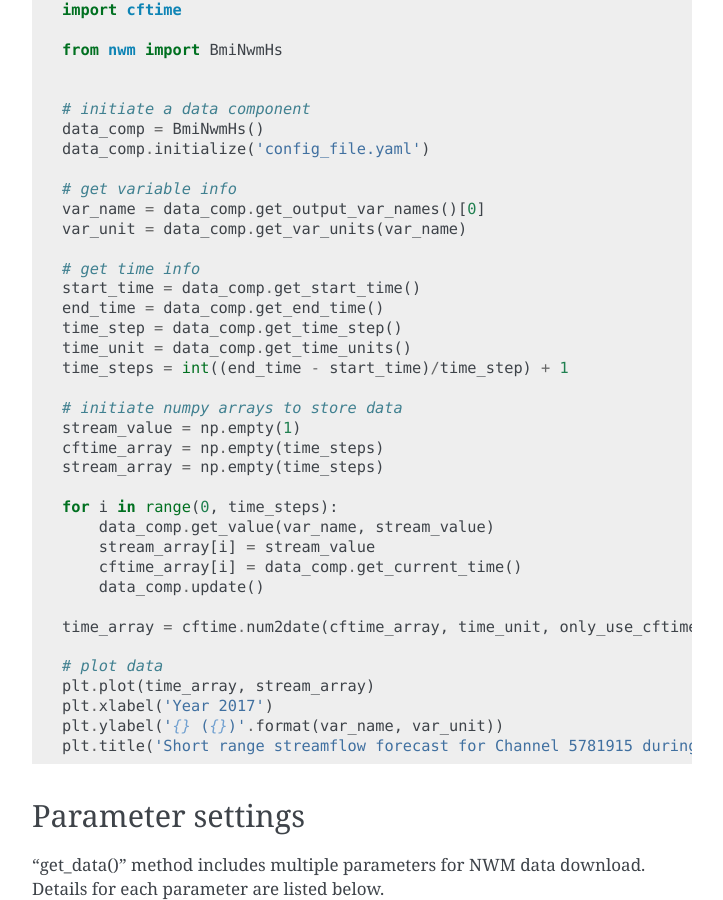
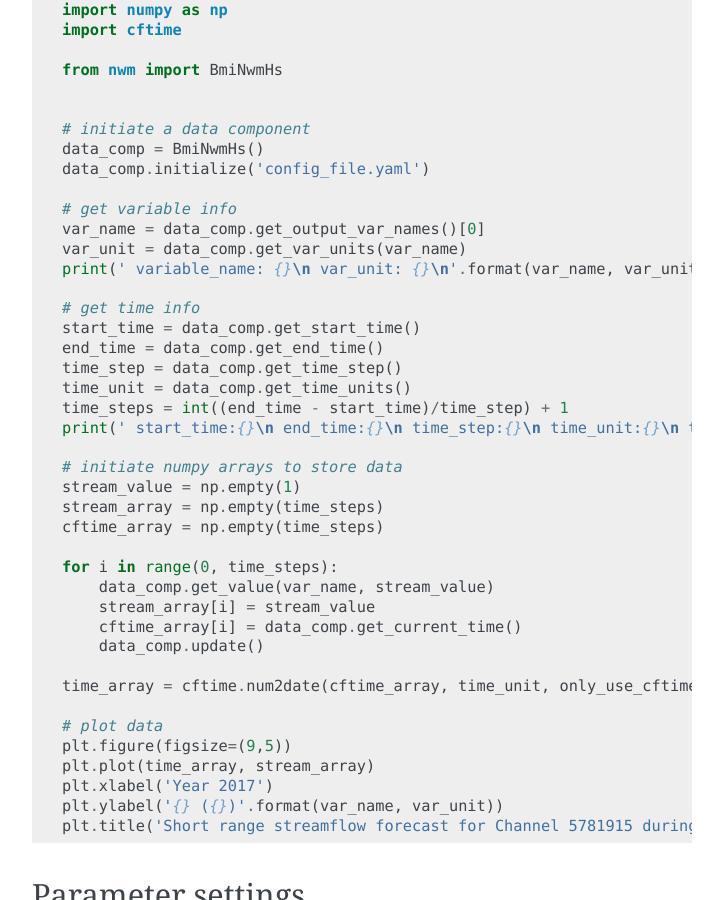
Before and after one commit to gantian127/nwm, a Sphinx documentation site: the page built from docs/source/index.rst, in a window 1280 px wide and 900 px high, scrolled down 1554 px. Shown: the whole window, without its empty margins (388-1111 px from the left). Built offline with Sphinx 7.4.7, drawn with Linux system fonts in a browser that asks for light colours; some of the changed text lies outside the part shown.

Commit message:
docs: refine the example code in all docs files

```diff
--- a/docs/source/index.rst
+++ b/docs/source/index.rst
@@ -46,6 +46,7 @@ You can launch binder to test and run the code below. |binder|
     dataset.attrs
 
     # plot data
+    plt.figure(figsize=(9,5))
     dataset.plot()
     plt.xlabel('Year 2017')
     plt.ylabel('{} ({})'.format(dataset.variable_name,dataset.variable_unit))
@@ -72,6 +73,7 @@ You can launch binder to test and run the code below. |binder|
     # get variable info
     var_name = data_comp.get_output_var_names()[0]
     var_unit = data_comp.get_var_units(var_name)
+    print(' variable_name: {}\n var_unit: {}\n'.format(var_name, var_unit))
 
     # get time info
     start_time = data_comp.get_start_time()
@@ -79,11 +81,12 @@ You can launch binder to test and run the code below. |binder|
     time_step = data_comp.get_time_step()
     time_unit = data_comp.get_time_units()
     time_steps = int((end_time - start_time)/time_step) + 1
+    print(' start_time:{}\n end_time:{}\n time_step:{}\n time_unit:{}\n time_steps:{}\n'.format(start_time, end_time, time_step, time_unit, time_steps))
 
     # initiate numpy arrays to store data
     stream_value = np.empty(1)
+    stream_array = np.empty(time_steps)
     cftime_array = np.empty(time_steps)
-    stream_array = np.empty(time_steps)
 
     for i in range(0, time_steps):
         data_comp.get_value(var_name, stream_value)
@@ -94,6 +97,7 @@ You can launch binder to test and run the code below. |binder|
     time_array = cftime.num2date(cftime_array, time_unit, only_use_cftime_datetimes=False, only_use_python_datetimes=True)
 
     # plot data
+    plt.figure(figsize=(9,5))
     plt.plot(time_array, stream_array)
     plt.xlabel('Year 2017')
     plt.ylabel('{} ({})'.format(var_name, var_unit))
```
Also changed, not shown: README.md (+7 -5 lines), 1 other file.
